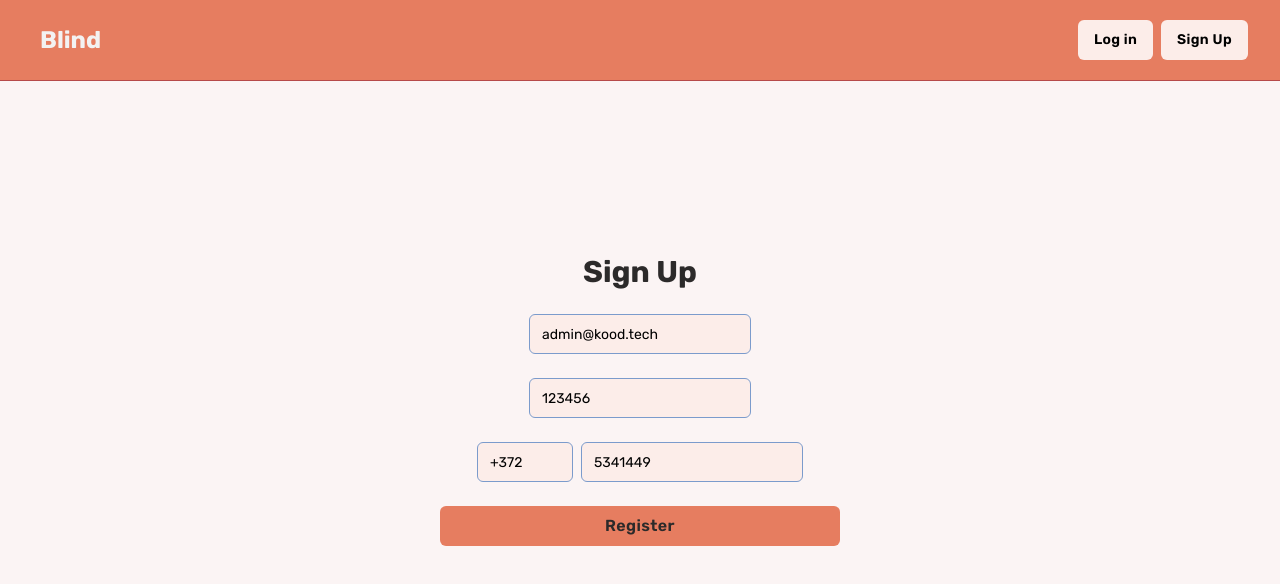
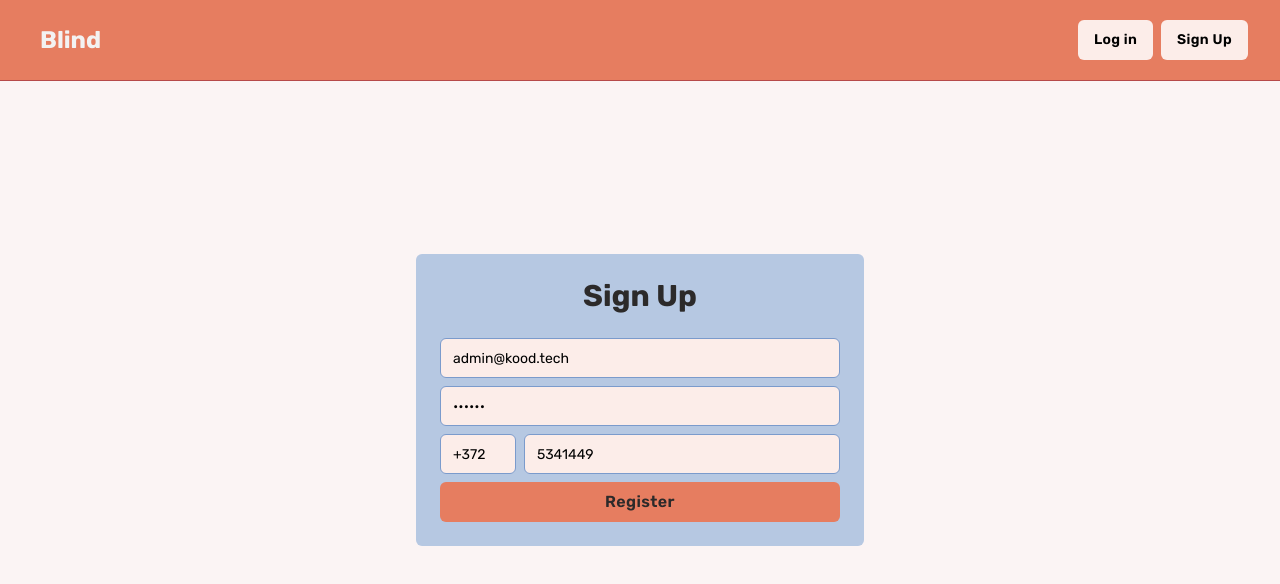
Before and after one commit to K444RU/match-me, a React (Vite) app in the folder front-end/: page /register in a window 1280 px wide. Shown: the top 584 px of the page. Built offline with nearby package versions, Linux system fonts and the light colour scheme.

Commit message:
style: modify /register & /login

```diff
--- a/front-end/src/components/ui/InputField.tsx
+++ b/front-end/src/components/ui/InputField.tsx
@@ -24,14 +24,14 @@ const InputField = (
   }: InputFieldProps
 ) => {
   return (
-    <div className={`mb-3 ${className ? className : ''}`}>
+    <div className={className ? className : 'w-full'}>
       {/* <label className="ml-1" htmlFor={`${name}`}>{label}</label> */}
       {/* file:border-0 file:bg-transparent file:text-sm file:font-medium file:text-foreground*/}
       <input
         type={type}
         id={name}
         name={name}
-        className="focus-visible:ring-ring flex h-10 w-full rounded-md border border-accent bg-primary-50 px-3 py-2 text-base outline-0 ring-accent-500 placeholder:text-text-300 focus-visible:outline-none focus-visible:ring-2 focus-visible:ring-offset-2 disabled:cursor-not-allowed disabled:opacity-50 md:text-sm"
+        className="focus-visible:ring-ring flex h-10 w-full rounded-md border border-accent bg-primary-50 px-3 py-2 text-base outline-0 ring-accent-500 placeholder:text-text-300 focus-visible:outline-none focus-visible:ring-2 focus-visible:ring-offset-2 disabled:cursor-not-allowed disabled:opacity-50 md:text-sm ring-offset-accent-200"
         placeholder={placeholder}
         required={required}
         value={value}
--- a/front-end/src/features/authentication/components/LoginForm.tsx
+++ b/front-end/src/features/authentication/components/LoginForm.tsx
@@ -48,7 +48,7 @@ const LoginForm = () => {
   };
 
   return (
-    <form onSubmit={submitForm} className="flex flex-col items-center gap-3">
+    <form onSubmit={submitForm} className="flex flex-col items-center gap-2">
       {resTitle && resSubtitle && (
         <FormResponse title={resTitle} subtitle={resSubtitle} />
       )}
@@ -63,7 +63,7 @@ const LoginForm = () => {
       />
       <InputField
         // label="Password"
-        type="text"
+        type="password"
         name="password"
         placeholder="Password"
         value={password}
--- a/front-end/src/features/authentication/components/LoginPage.tsx
+++ b/front-end/src/features/authentication/components/LoginPage.tsx
@@ -18,7 +18,7 @@ const LoginPage = () => {
 
   return (
     <div className="flex h-screen items-center justify-center bg-background">
-      <div className="w-full max-w-md p-6">
+      <div className="w-full max-w-md rounded-md bg-accent-200 p-6">
         <h1 className="mb-6 text-center text-3xl font-bold text-text">Login</h1>
         <LoginForm/>
       </div>
--- a/front-end/src/features/authentication/components/RegisterForm.tsx
+++ b/front-end/src/features/authentication/components/RegisterForm.tsx
@@ -63,7 +63,7 @@ const RegisterForm = () => {
   };
 
   return (
-    <form onSubmit={submitForm} className="flex flex-col items-center gap-3">
+    <form onSubmit={submitForm} className="flex flex-col items-center gap-2">
       {resTitle && resSubtitle && (
         <FormResponse
           title={resTitle}
@@ -82,14 +82,14 @@ const RegisterForm = () => {
       />
       <InputField
         // label="Password"
-        type="text"
+        type="password"
         name="password"
         placeholder="Password"
         value={password}
         onChange={setPassword}
         required={true}
       />
-      <div className="flex place-items-start space-x-2">
+      <div className="flex w-full space-x-2">
         <InputField
           className="w-24"
           // label="Country"
--- a/front-end/src/features/authentication/components/RegisterPage.tsx
+++ b/front-end/src/features/authentication/components/RegisterPage.tsx
@@ -17,9 +17,11 @@ const RegisterPage = () => {
 
   return (
     <div className="flex h-screen items-center justify-center bg-background">
-      <div className="w-full max-w-md p-6">
-        <h1 className="mb-6 text-center text-3xl font-bold text-text">Sign Up</h1>
-        <RegisterForm/>
+      <div className="w-full max-w-md rounded-md bg-accent-200 p-6">
+        <h1 className="mb-6 text-center text-3xl font-bold text-text">
+          Sign Up
+        </h1>
+        <RegisterForm />
       </div>
     </div>
   );
```
